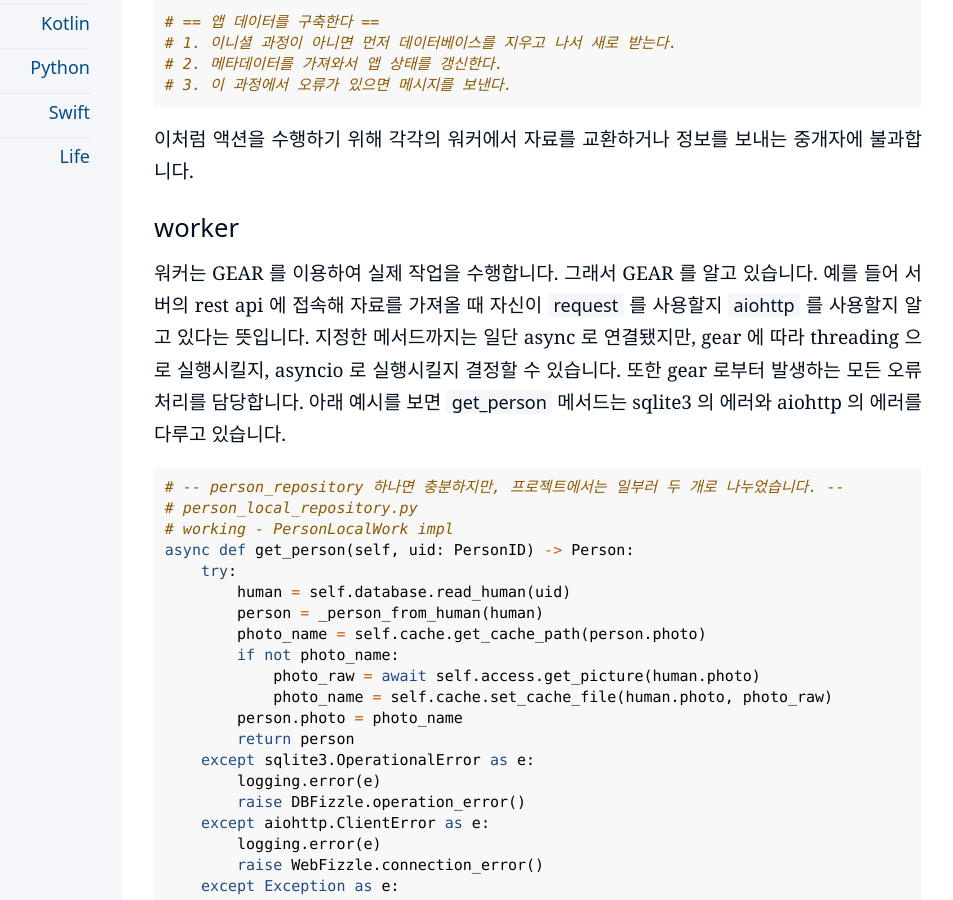
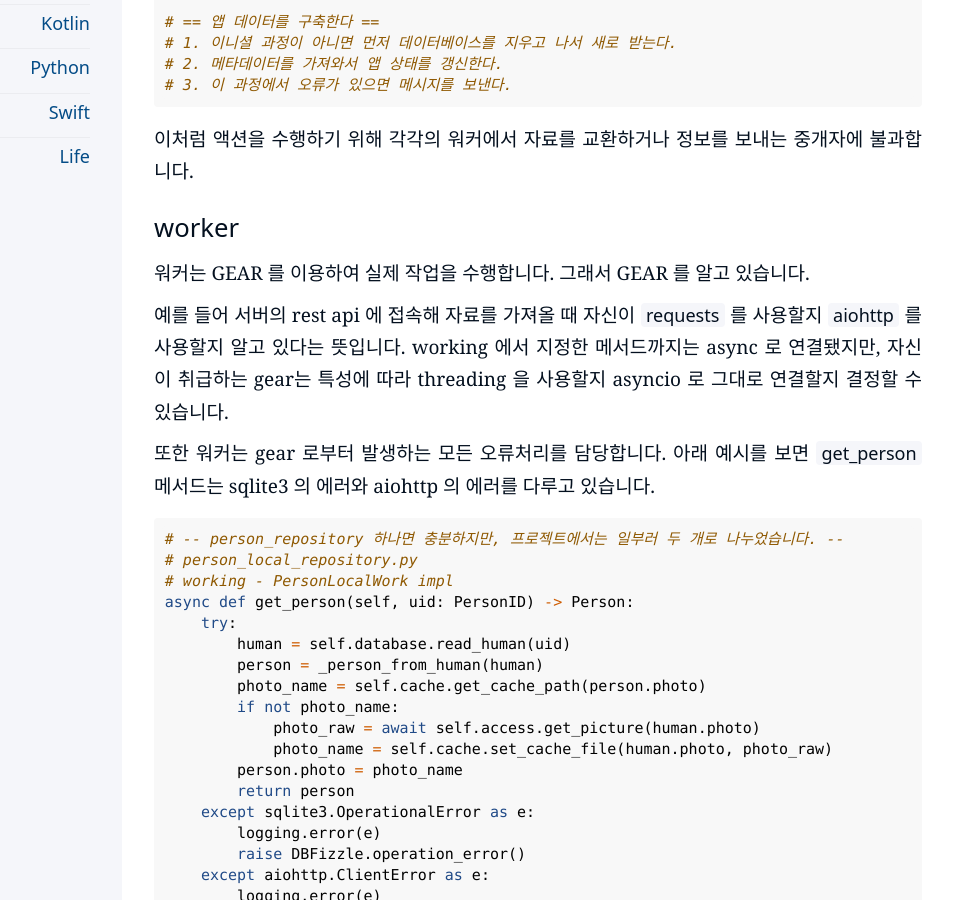
Before and after one commit to kiroshin/kiroshin.github.io, a Jekyll site: the page built from _posts/2024-10-07-python-qt-desktop-app.md, in a window 1280 px wide and 900 px high, scrolled down 5680 px. Shown: the whole window, without its empty margins (198-1151 px from the left). Built offline with Jekyll 4.4.1, drawn with Linux system fonts in a browser that asks for light colours.

Commit message:
Update 2024-10-07-python-qt-desktop-app.md

````diff
--- a/_posts/2024-10-07-python-qt-desktop-app.md
+++ b/_posts/2024-10-07-python-qt-desktop-app.md
@@ -138,7 +138,11 @@ def build_app_data_action(self: Vessel) -> BuildAppDataUsecase:
 
 ## worker
 
-워커는 GEAR 를 이용하여 실제 작업을 수행합니다. 그래서 GEAR 를 알고 있습니다. 예를 들어 서버의 rest api 에 접속해 자료를 가져올 때 자신이 `request` 를 사용할지 `aiohttp` 를 사용할지 알고 있다는 뜻입니다. 지정한 메서드까지는 일단 async 로 연결됐지만, gear 에 따라 threading 으로 실행시킬지, asyncio 로 실행시킬지 결정할 수 있습니다. 또한 gear 로부터 발생하는 모든 오류처리를 담당합니다. 아래 예시를 보면 `get_person` 메서드는 sqlite3 의 에러와 aiohttp 의 에러를 다루고 있습니다.
+워커는 GEAR 를 이용하여 실제 작업을 수행합니다. 그래서 GEAR 를 알고 있습니다.
+
+예를 들어 서버의 rest api 에 접속해 자료를 가져올 때 자신이 `requests` 를 사용할지 `aiohttp` 를 사용할지 알고 있다는 뜻입니다. working 에서 지정한 메서드까지는 async 로 연결됐지만, 자신이 취급하는 gear는 특성에 따라 threading 을 사용할지 asyncio 로 그대로 연결할지 결정할 수 있습니다.
+
+또한 워커는 gear 로부터 발생하는 모든 오류처리를 담당합니다. 아래 예시를 보면 `get_person` 메서드는 sqlite3 의 에러와 aiohttp 의 에러를 다루고 있습니다.
 
 ```python
 # -- person_repository 하나면 충분하지만, 프로젝트에서는 일부러 두 개로 나누었습니다. --
````
